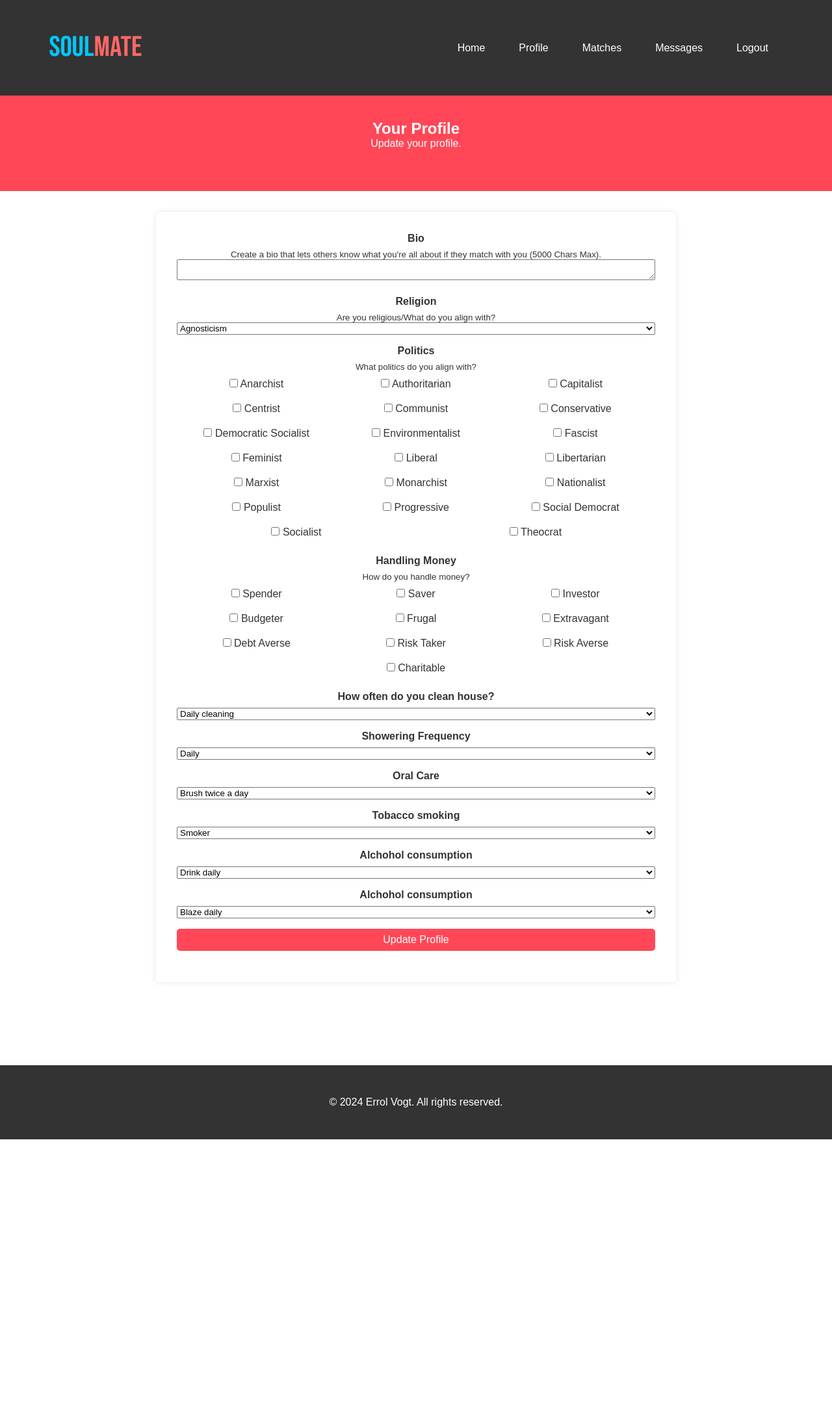
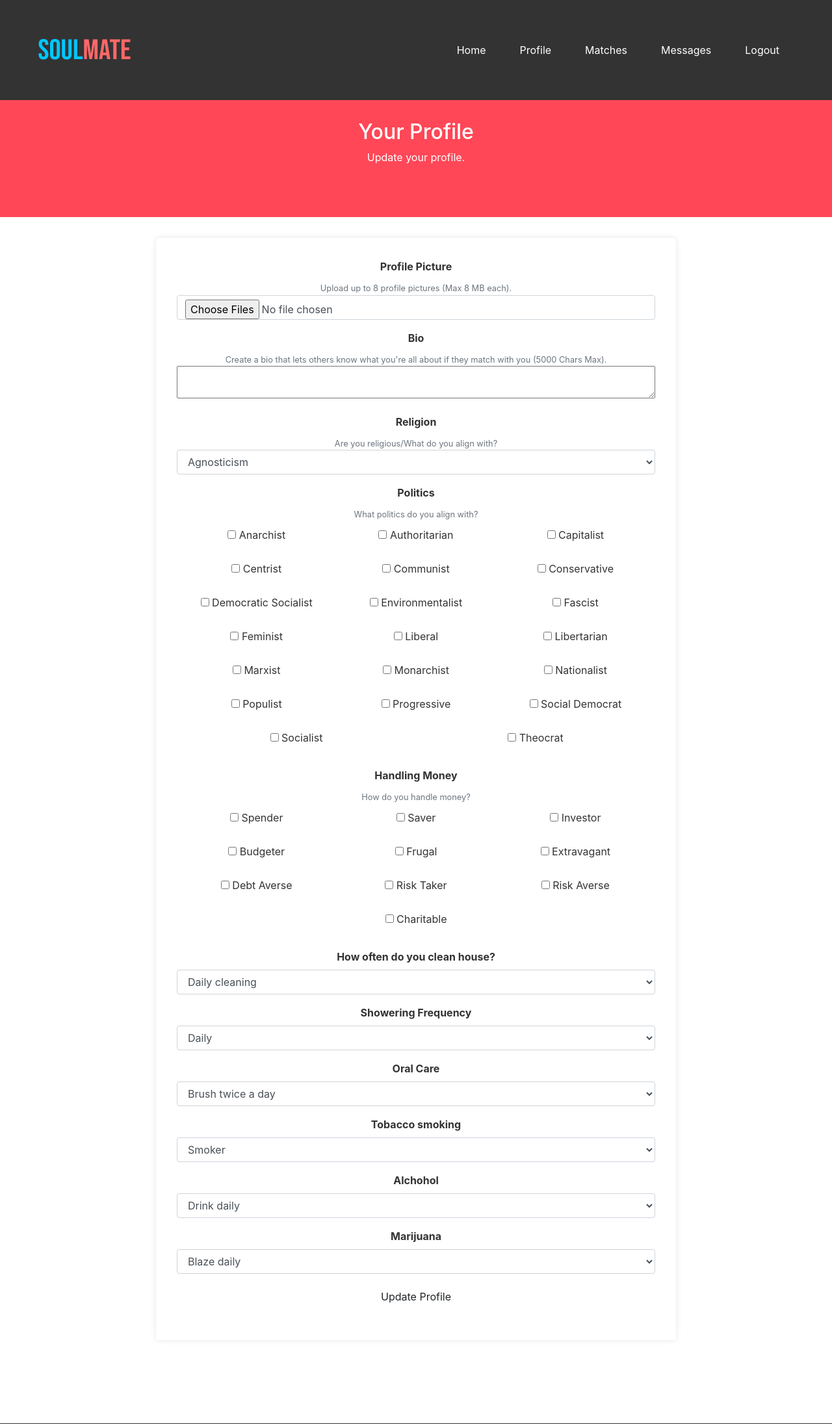
Before and after one commit to 0xskar/bestdate-docker, a Flask app: page /profile in a window 1280 px wide. Shown: the top 2191 px of the page at 65% size. Before the commit the page ends 1753 px from the top, so only its background shows below. Run offline with Flask 3, Linux system fonts and the light colour scheme; the visitor is signed in with stand-in values (Sample User, id 1); some libraries are stand-ins or nearby versions.

Commit message:
Picture upload working but only pulling from static not profiles_upload

```diff
--- a/app/__init__.py
+++ b/app/__init__.py
@@ -7,9 +7,11 @@ from flask_login import LoginManager
 
 app = Flask(__name__)
 app.config.from_object(Config)
+
 db = SQLAlchemy(app)
 migrate = Migrate(app, db)
 login = LoginManager(app)
+
 login.login_view = 'login'
 
 from app import routes, models, signals
--- a/app/forms.py
+++ b/app/forms.py
@@ -1,4 +1,5 @@
 from flask_wtf import FlaskForm
+from flask_wtf.file import FileField, FileAllowed, FileSize, FileRequired
 from markupsafe import Markup
 from wtforms import StringField, PasswordField, BooleanField, SubmitField, IntegerField, DateField, SelectField, TextAreaField, Field, SelectMultipleField, widgets
 from wtforms.validators import DataRequired, Email, EqualTo, Length, Optional
@@ -49,17 +50,21 @@ class MultiCheckBoxField(SelectMultipleField):
 
 # Profile Customization Form
 class ProfileForm(FlaskForm):
+    profile_picture = FileField('Profile Picture', validators=[
+        Optional(),
+        FileAllowed(['jpg', 'jpeg', 'png'], 'Images only!'),
+        FileSize(max_size=8 * 1024 * 1024)  # 8 MB
+    ])
     bio = StringField('Bio', widget=TextArea(), validators=[Optional(), Length(max=1000)])
     religion = SelectField('Religion', choices=RELIGION_OPTIONS, validators=[Optional()])
     politics = MultiCheckBoxField('Politics', choices=POLITIC_OPTIONS, validators=[Optional()])
     handling_money = MultiCheckBoxField('Handling Money', choices=HANDLING_MONEY_OPTIONS, validators=[Optional()])
-    # TODO Add in personal health
     health_living_space_cleanliness = SelectField('How often do you clean house?', choices=LIVING_SPACE_CLEANLINESS_OPTIONS, validators=[Optional()])
     health_showering_frequency = SelectField('Showering Frequency', choices=SHOWERING_FREQUENCY_OPTIONS, validators=[Optional()])
     health_oral_care = SelectField('Oral Care', choices=ORAL_CARE_OPTIONS, validators=[Optional()])
     health_smoking = SelectField('Tobacco smoking', choices=CIGARETTE_SMOKING_OPTIONS, validators=[Optional()])
-    health_alchohol_consumption = SelectField('Alchohol consumption', choices=ALCHOHOL_COMSUMPTION_OPTIONS, validators=[Optional()])
-    health_marijuana_consumption = SelectField('Alchohol consumption', choices=MARIJUANA_CONSUMPTION_OPTIONS, validators=[Optional()])
+    health_alchohol_consumption = SelectField('Alchohol', choices=ALCHOHOL_COMSUMPTION_OPTIONS, validators=[Optional()])
+    health_marijuana_consumption = SelectField('Marijuana', choices=MARIJUANA_CONSUMPTION_OPTIONS, validators=[Optional()])
     submit = SubmitField('Update Profile')
 
 # Matchmaking selection form
--- a/app/routes.py
+++ b/app/routes.py
@@ -1,10 +1,14 @@
+import os
+import base64
 from flask import render_template, redirect, url_for, flash, request
+from werkzeug.utils import secure_filename
+from flask_login import current_user, login_user, logout_user, login_required
 from urllib.parse import urlsplit
 from app import app, db
 from app.forms import LoginForm, RegistrationForm, ProfileForm
 from app.models import User
-from flask_login import current_user, login_user, logout_user, login_required
 import sqlalchemy as sa
+from sqlalchemy.orm.attributes import flag_modified
 
 
 @app.route("/")
@@ -77,19 +81,76 @@ def logout():
     logout_user()
     return redirect(url_for("index"))
 
+# Define allowed file extensions and maximum file size
+ALLOWED_EXTENSIONS = {'png', 'jpg', 'jpeg'}
+MAX_FILESIZE_MB = 8  # Maximum file size in megabytes
+
+def allowed_file(filename):
+    return '.' in filename and filename.rsplit('.', 1)[1].lower() in ALLOWED_EXTENSIONS
+
 @app.route("/profile", methods=["GET", "POST"])
 @login_required
 def profile():
     form = ProfileForm()
+    filenames = current_user.profile_picture or []
+    print(f"Reading filenames stored in db: {filenames}")
 
     if form.validate_on_submit():
-        # Update user fields with form data
+        # Handle image deletion
+        if 'delete_picture' in request.form:
+            picture_to_delete = request.form['delete_picture']
+            if picture_to_delete in filenames:
+                try:
+                    os.remove(os.path.join(app.config['UPLOAD_PATH'], picture_to_delete))
+                    print(f"Deleted file: {picture_to_delete}")
+                except Exception as e:
+                    print(f"Error deleting file: {e}")
+                filenames.remove(picture_to_delete)
+                current_user.profile_picture = filenames
+                flag_modified(current_user, "profile_picture")
+                db.session.commit()
+                flash('Profile picture deleted successfully!', 'success')
+                return redirect(url_for('profile'))
+
+        # Handle file uploads
+        if 'profile_picture' in request.files:
+            files = request.files.getlist('profile_picture')
+            for file in files:
+                if file and allowed_file(file.filename):
+                    # Generate a unique 32-character base64 filename
+                    while True:
+                        random_bytes = os.urandom(24)
+                        random_filename = base64.urlsafe_b64encode(random_bytes).decode('utf-8')[:32]
+
+                        # Ensure the filename has the correct extension
+                        ext = os.path.splitext(file.filename)[1]
+                        filename = secure_filename(random_filename + ext)
+                        file_path = os.path.join(app.config['UPLOAD_PATH'], filename)
+
+                        # Check if the filename already exists in the directory
+                        if not os.path.exists(file_path):
+                            break  # Exit the loop if the filename is unique
+
+                    # Save the file and append the filename to the list
+                    print(f"Saving file to: {file_path}")
+                    file.save(file_path)
+                    print(f"Filename appended to filenames: {filename}")
+                    filenames.append(filename)
+                    print(f"Filenames list: {filenames}")
+                else:
+                    flash(f"Invalid file type for {file.filename}. Only {', '.join(ALLOWED_EXTENSIONS)} allowed.", 'error')
+                    return redirect(url_for('profile'))
+
+            # Update user profile pictures in the database
+            current_user.profile_picture = filenames
+            flag_modified(current_user, "profile_picture")
+            print(f"Updated user profile pictures in the DB: {current_user.profile_picture}")
+
+        # Update other profile information
         current_user.bio = form.bio.data
         current_user.religion = form.religion.data
         current_user.politics = form.politics.data
         current_user.handling_money = form.handling_money.data
-
-        # Update health fields
         current_user.health_living_space_cleanliness = form.health_living_space_cleanliness.data
         current_user.health_showering_frequency = form.health_showering_frequency.data
         current_user.health_oral_care = form.health_oral_care.data
@@ -97,9 +158,12 @@ def profile():
         current_user.health_alchohol_consumption = form.health_alchohol_consumption.data
         current_user.health_marijuana_consumption = form.health_marijuana_consumption.data
 
+        # Commit changes to the database
         db.session.commit()
+        print(f"Committed to DB: {current_user.profile_picture}")
+
         flash('Profile updated successfully!', 'success')
-        return redirect(url_for('profile'))  # Redirect to profile page after update
+        return redirect(url_for('profile'))
 
     else:
         # Populate form with current user data
@@ -107,8 +171,6 @@ def profile():
         form.religion.data = current_user.religion
         form.politics.data = current_user.politics or []
         form.handling_money.data = current_user.handling_money or []
-
-        # Populate health fields
         form.health_living_space_cleanliness.data = current_user.health_living_space_cleanliness
         form.health_showering_frequency.data = current_user.health_showering_frequency
         form.health_oral_care.data = current_user.health_oral_care
@@ -117,6 +179,7 @@ def profile():
         form.health_marijuana_consumption.data = current_user.health_marijuana_consumption
 
     return render_template("profile.html", title="Profile", form=form)
+
 
 
 @app.route("/matches")
--- a/app/templates/base.html
+++ b/app/templates/base.html
@@ -11,6 +11,8 @@
     <link rel="stylesheet" href="{{ url_for('static', filename='styles.css') }}">
     {% if request.path == url_for('profile') %}
     <script src="https://cdn.ckeditor.com/4.16.0/standard/ckeditor.js"></script>
+    <!-- Bootstrap CSS -->
+    <link rel="stylesheet" href="https://stackpath.bootstrapcdn.com/bootstrap/4.5.2/css/bootstrap.min.css">
     {% endif %}
 </head>
 <body>
@@ -57,6 +59,10 @@
             removePlugins: 'image,imageupload,link,PasteFromOffice',
         });
     </script>
+    <!-- Bootstrap JS, Popper.js, and jQuery -->
+    <script src="https://code.jquery.com/jquery-3.5.1.slim.min.js"></script>
+    <script src="https://cdn.jsdelivr.net/npm/@popperjs/core@2.5.2/dist/umd/popper.min.js"></script>
+    <script src="https://stackpath.bootstrapcdn.com/bootstrap/4.5.2/js/bootstrap.min.js"></script>
     {% endif %}
 </body>
 </html>
--- a/app/templates/index.html
+++ b/app/templates/index.html
@@ -20,6 +20,7 @@
 </div>
 {% endif %}
 
+<div class="content-container">
 {% with messages = get_flashed_messages() %}
 {% if messages %}
 <ul>
@@ -29,5 +30,6 @@
 </ul>
 {% endif %}
 {% endwith %}
+</div>
 
 {% endblock %}
--- a/app/templates/matches.html
+++ b/app/templates/matches.html
@@ -8,4 +8,5 @@
         <!-- Match information goes here -->
     </div>
 </div>
+<div class="content-container">Content</div>
 {% endblock %}
--- a/app/templates/profile.html
+++ b/app/templates/profile.html
@@ -8,7 +8,7 @@
     </div>
 </div>
 <div class="content-container">
-    <form method="POST" action="" class="profile-form">
+    <form method="POST" action="" class="profile-form" enctype="multipart/form-data">
         {{ form.hidden_tag() }}
         <!-- Flash messages block -->
         {% with messages = get_flashed_messages() %}
@@ -20,6 +20,30 @@
         </div>
         {% endif %}
         {% endwith %}
+
+        <!-- Display existing profile pictures in a carousel -->
+        {% if current_user.profile_picture %}
+        <div id="carouselProfilePictures" class="carousel slide" data-ride="carousel">
+            <div class="carousel-inner">
+                {% for picture in current_user.profile_picture %}
+                <div class="carousel-item {% if loop.first %}active{% endif %}">
+                    <img src="{{ url_for('static', filename='profile_uploads/' ~ picture) }}" alt="Profile Picture" class="d-block w-100">
+                    <button type="submit" name="delete_picture" value="{{ picture }}" class="btn btn-danger">Delete</button>
+                </div>
+                {% endfor %}
+            </div>
+            <a class="carousel-control-prev" href="#carouselProfilePictures" role="button" data-slide="prev">
+                <span class="carousel-control-prev-icon" aria-hidden="true"></span>
+                <span class="sr-only">Previous</span>
+            </a>
+            <a class="carousel-control-next" href="#carouselProfilePictures" role="button" data-slide="next">
+                <span class="carousel-control-next-icon" aria-hidden="true"></span>
+                <span class="sr-only">Next</span>
+            </a>
+        </div>
+        {% endif %}
+
+        <!-- Profile form fields -->
         {% for field in form if field.name != 'submit' and field.type != 'CSRFTokenField' %}
             {% if field.name == 'politics' %}
                 <div class="form-group">
@@ -51,6 +75,12 @@
                 <small class="form-text text-muted">Are you religious/What do you align with?</small>
                     {{ field(class_='form-control') }}
                 </div>
+            {% elif field.name == 'profile_picture' %}
+                <div class="form-group">
+                    {{ form.profile_picture.label(class_='form-label') }}
+                    <small class="form-text text-muted">Upload up to 8 profile pictures (Max 8 MB each).</small>
+                    {{ field(class_='form-control', multiple=True) }}
+                </div>
             {% else %}
                 <div class="form-group">
                     {{ field.label(class_='form-label') }}
@@ -67,6 +97,33 @@
         <div class="form-group">
             {{ form.submit(class_="btn") }}
         </div>
+        <script>
+            document.addEventListener("DOMContentLoaded", function() {
+                const profilePictureInput = document.querySelector('input[name="profile_picture"]');
+                const previewContainer = document.createElement('div');
+                profilePictureInput.parentElement.appendChild(previewContainer);
+
+                profilePictureInput.addEventListener('change', function() {
+                    previewContainer.innerHTML = ''; // Clear previous previews
+                    const files = profilePictureInput.files;
+
+                    for (let i = 0; i < files.length; i++) {
+                        const file = files[i];
+                        const reader = new FileReader();
+
+                        reader.onload = function(e) {
+                            const img = document.createElement('img');
+                            img.src = e.target.result;
+                            img.style.width = '100px'; // Adjust as needed
+                            img.style.margin = '5px';
+                            previewContainer.appendChild(img);
+                        }
+
+                        reader.readAsDataURL(file);
+                    }
+                });
+            });
+        </script>
 
     </form>
 </div>
--- a/config.py
+++ b/config.py
@@ -105,7 +105,9 @@ CIGARETTE_SMOKING_OPTIONS = [
 LIVING_SPACE_CLEANLINESS_OPTIONS = [
     ('daily_cleaning', 'Daily cleaning'),
     ('weekly_cleaning', 'Weekly cleaning'),
-    ('bi_weekly_cleaning', 'Bi-weekly cleaning')
+    ('bi_weekly_cleaning', 'Bi-weekly cleaning'),
+    ('monthly_cleaning', 'Clean monthly'),
+    ('infrequent_cleaning', 'Longer than every month')
 ]
 
 ALCHOHOL_COMSUMPTION_OPTIONS = [
@@ -128,3 +130,5 @@ basedir = os.path.abspath(os.path.dirname(__file__))
 class Config:
     SECRET_KEY = os.environ.get('DATE_SECRET_KEY') or 'you-will-never-guess'
     SQLALCHEMY_DATABASE_URI = os.environ.get('DATE_DATABASE_URL') or "sqlite:///" + os.path.join(basedir, "app.db")
+    UPLOAD_EXTENSIONS = [".jpg", ".png"]
+    UPLOAD_PATH = "profile_uploads"
```
Also changed, not shown: app/models.py (+12 -49 lines), migrations/versions/0045bd336ef1_initial_migration.py (renamed from migrations/versions/2fe2fd6ff095_initial_migration.py, +16 -28 lines), app.db, profile_uploads/G6tZ6LKtDqVcF3jRSELXVAAXO3N2qRY4.jpg (added), profile_uploads/pj1aMibMR7HywbXrZ7yXTc26OL-AJMVX.jpg (added).
